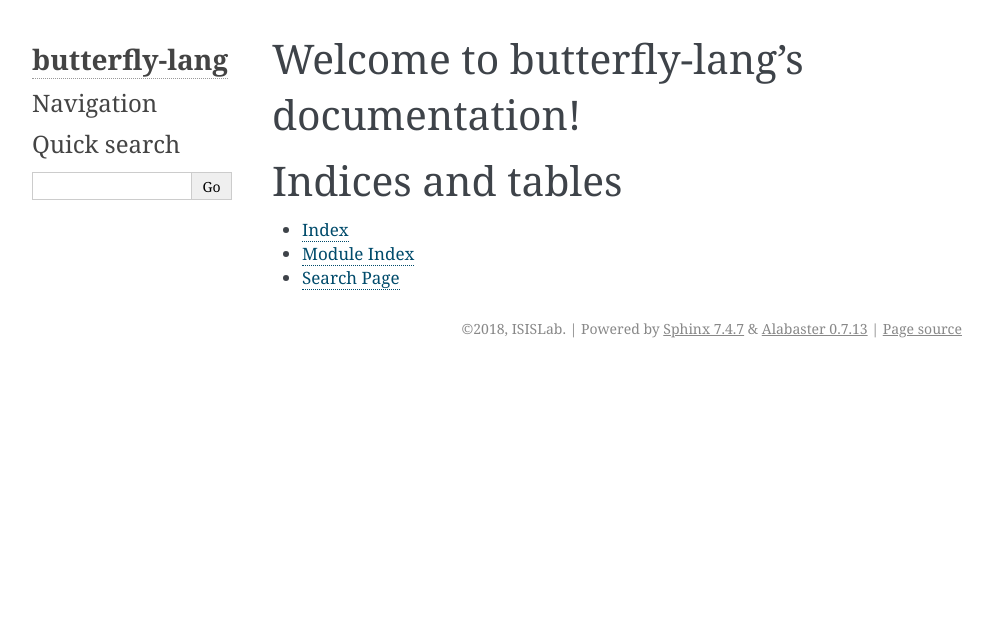
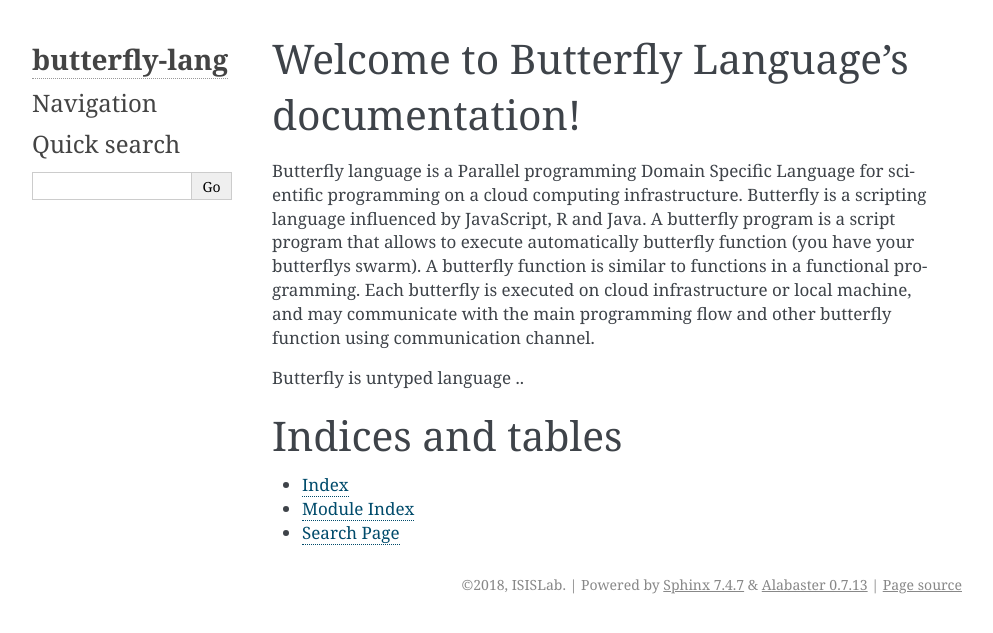
Before and after one commit to spagnuolocarmine/FLY-language, a Sphinx documentation site: the page built from docs/source/index.rst, in a window 1280 px wide. Shown: the top 633 px of the page, without its empty margins (148-1141 px from the left). Built offline with Sphinx 7.4.7, drawn with Linux system fonts in a browser that asks for light colours.

Commit message:
Update index.rst

```diff
--- a/docs/source/index.rst
+++ b/docs/source/index.rst
@@ -3,8 +3,21 @@
    You can adapt this file completely to your liking, but it should at least
    contain the root `toctree` directive.
 
-Welcome to butterfly-lang's documentation!
+Welcome to Butterfly Language's documentation!
 ==========================================
+
+Butterfly language is a Parallel programming Domain Specific Language
+for scientific programming on a cloud computing infrastructure.
+Butterfly is a scripting language influenced by JavaScript, R and Java.
+A butterfly program is a script program that allows to execute automatically
+butterfly function (you have your butterflys swarm).
+A butterfly function is similar to functions in a functional programming.
+Each butterfly is executed on cloud infrastructure or local machine,
+and may communicate with the main programming flow and other
+butterfly function using communication channel.
+
+Butterfly is untyped language ..
+
 
 .. toctree::
    :maxdepth: 2
```
